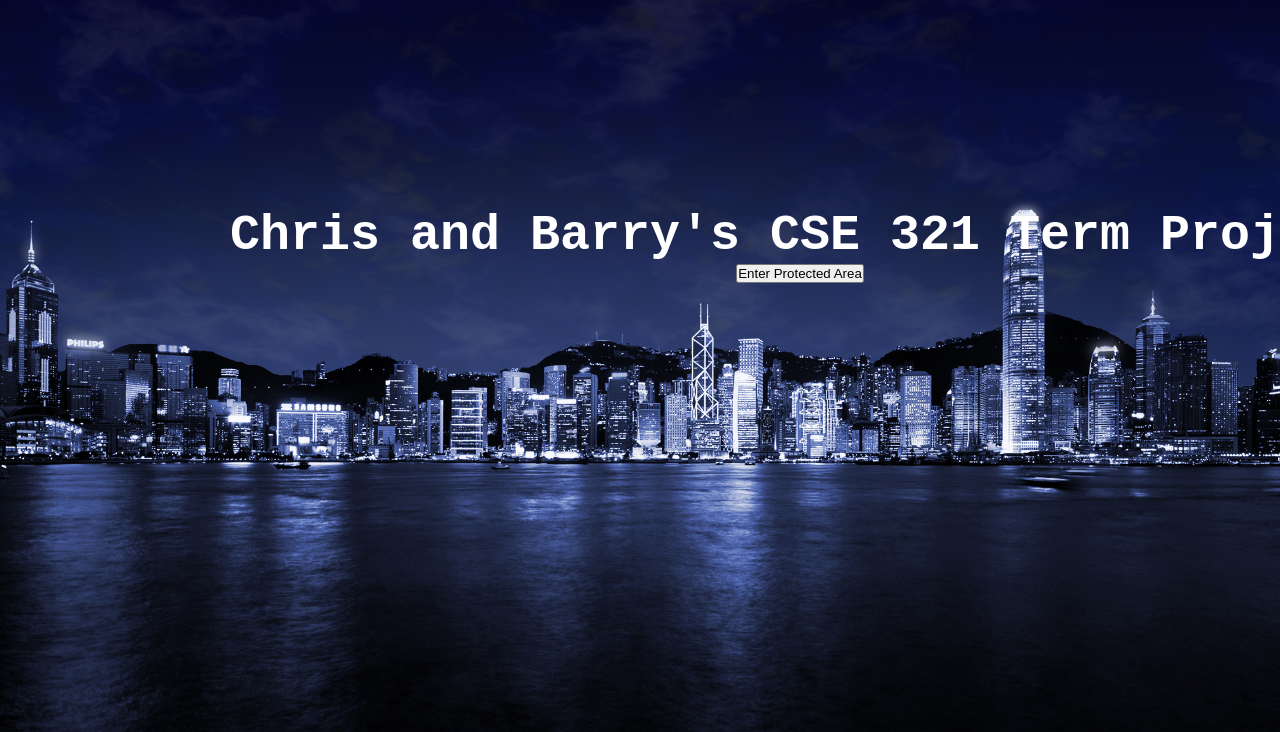
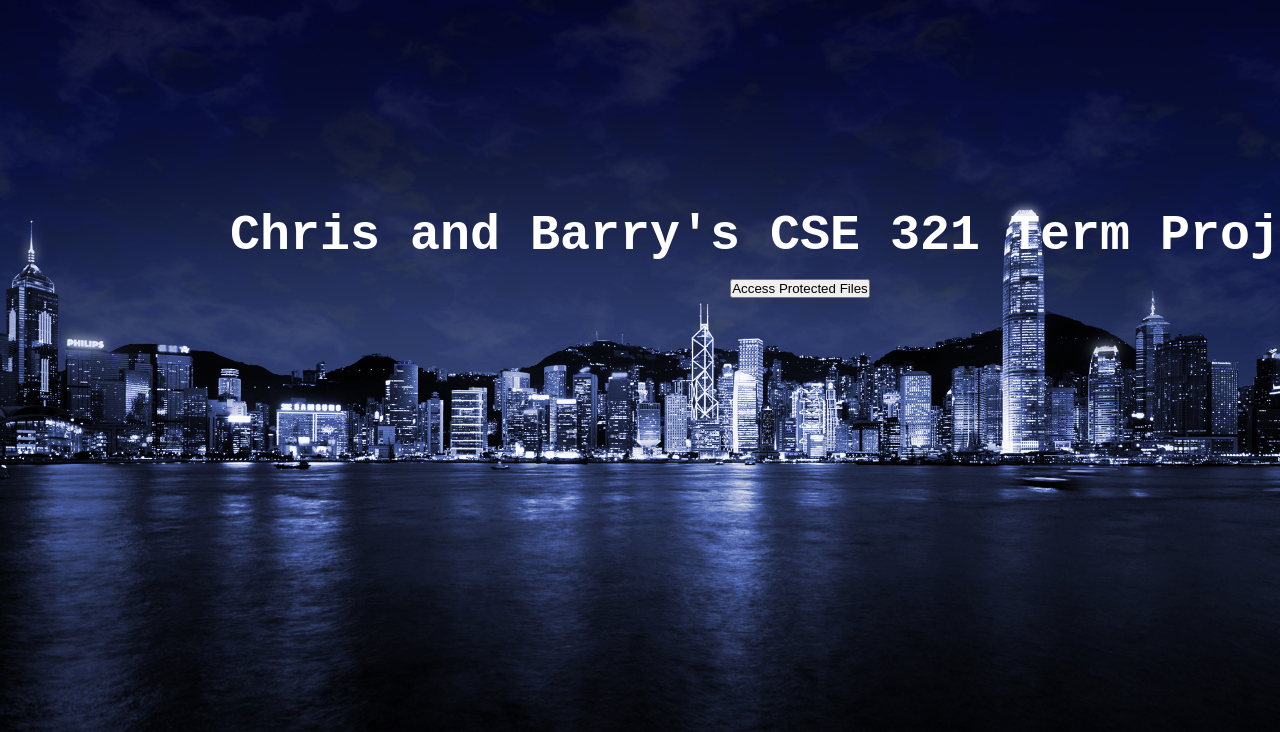
Before and after one commit to Wait-For-It-123/CSE321TermProject, a plain HTML site: page index.html in a window 1280 px wide. Shown: the part 68-800 px from the top of the page. Drawn offline with Linux system fonts and the light colour scheme.

Commit message:
Button Spacing

```diff
--- a/index.html
+++ b/index.html
@@ -19,7 +19,7 @@
 				<div class="hero">
 				<h1> Chris and Barry's CSE 321 Term Project</h1>
 
-				<SCRIPT>
+				<script>
 					function passWord() {
 					var testV = 1;
 					var pass1 = prompt('Please Enter Your Password',' ');
@@ -43,12 +43,13 @@
 
 					return " ";
 					}
-				</SCRIPT>
-				<CENTER>
-				<FORM>
-				<input type="button" value="Enter Protected Area" onClick="passWord()">
-				</FORM>
-				</CENTER>
+				</script>
+				<br>
+				<center>
+					<form>
+						<input type="button" value="Access Protected Files" onClick="passWord()">
+					</form>
+				</center>
 
 
 				</div>
```
